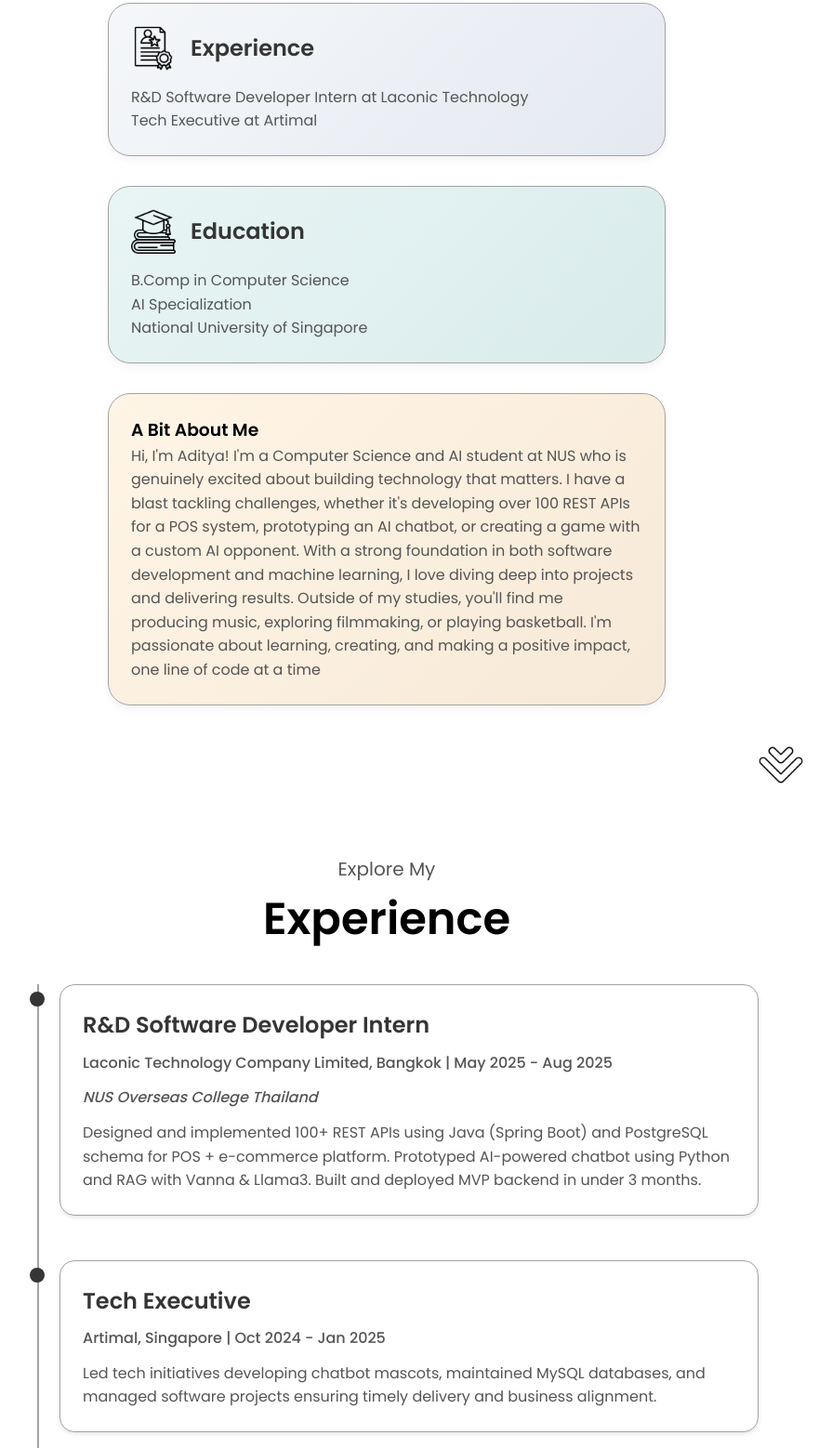
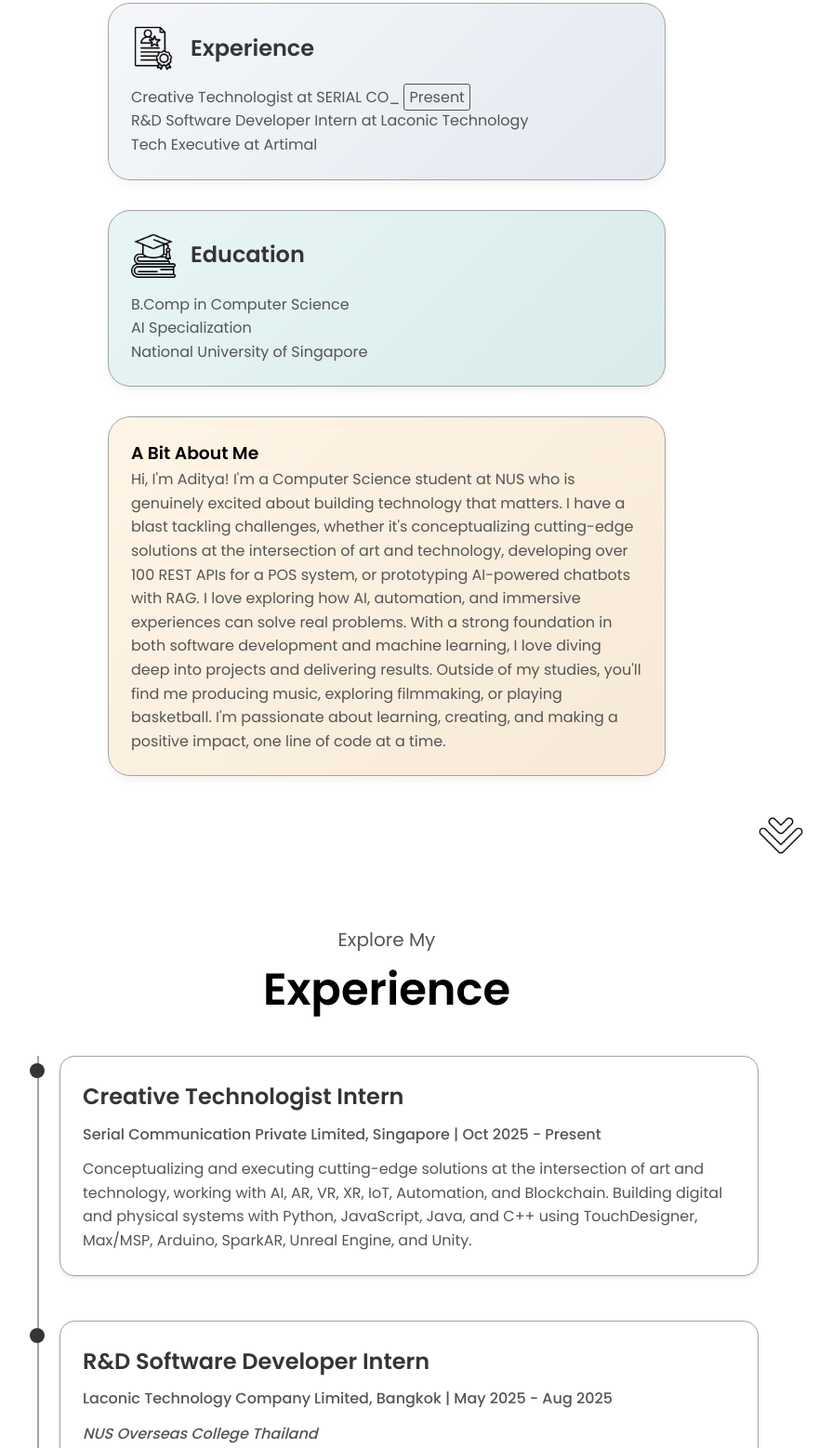
Before and after one commit to thisisaditya17/portfolio-website, a plain HTML site: page index.html in a window 1280 px wide. Shown: the part 1564-3122 px from the top of the page at 93% size, without its empty margins (224-1119 px from the left). Drawn offline with Linux system fonts and the light colour scheme.

Commit message:
Update resume with new experience

```diff
--- a/index.html
+++ b/index.html
@@ -46,7 +46,7 @@
             <h1 class="title">Aditya Joshi</h1>
             <p class="section__text__p2">Computer Science Student at NUS | AI Specialization</p>
             <div class="btn-container">
-                <button class="btn btn-color-2" onclick="window.open('./assets/Resume_sep2025.pdf')">
+                <button class="btn btn-color-2" onclick="window.open('./assets/Resume_Nov2025.pdf')">
                     Download Resume
                 </button>
                 <button class="btn btn-color-1" onclick="location.href='./#contacts'">
@@ -77,7 +77,9 @@
                       <img src="./assets/experience.png" alt="Experience icon" class="icon" />
                       <h3>Experience</h3>
                   </div>
-                  <p>R&D Software Developer Intern at Laconic Technology<br>Tech Executive at Artimal
+                <p>Creative Technologist at SERIAL CO_ <span style="background-color: transparent; color: #555555; border: 1px solid #555555; padding: 2px 5px; border-radius: 3px;">Present</span></p>
+                  <p>R&D Software Developer Intern at Laconic Technology</p>
+                  <p>Tech Executive at Artimal</p>
               </div>
               <div class="about-card education-card">
                   <div class="card-header">
@@ -89,7 +91,14 @@
               <div class="about-card bio-card">
                   <h3>A Bit About Me</h3>
                   <p>
-                      Hi, I'm Aditya! I'm a Computer Science and AI student at NUS who is genuinely excited about building technology that matters. I have a blast tackling challenges, whether it's developing over 100 REST APIs for a POS system, prototyping an AI chatbot, or creating a game with a custom AI opponent. With a strong foundation in both software development and machine learning, I love diving deep into projects and delivering results. Outside of my studies, you'll find me producing music, exploring filmmaking, or playing basketball. I'm passionate about learning, creating, and making a positive impact, one line of code at a time
+                    Hi, I'm Aditya! I'm a Computer Science student at NUS who is genuinely excited about building technology that matters.
+                    I have a blast tackling challenges, whether it's conceptualizing cutting-edge solutions at the intersection of art and technology,
+                    developing over 100 REST APIs for a POS system, or prototyping AI-powered chatbots with RAG. I love exploring how AI, automation,
+                    and immersive experiences can solve real problems.
+                    With a strong foundation in both software development and machine learning, I love diving deep into projects and delivering results.
+                    Outside of my studies, you'll find me producing music, exploring filmmaking, or playing basketball. I'm passionate about learning, creating,
+                    and making a positive impact, one line of code at a time.
+
                   </p>
               </div>
           </div>
@@ -103,6 +112,17 @@
       <div class="experience-timeline">
           <div class="timeline-container">
               <!-- Work Experience -->
+               <div class="timeline-item">
+                   <div class="timeline-dot"></div>
+                   <div class="timeline-content">
+                       <h2 class="experience-title">Creative Technologist Intern</h2>
+                       <p class="experience-subtitle">Serial Communication Private Limited, Singapore | Oct 2025 - Present</p>
+                       <p class="experience-desc">
+                           Conceptualizing and executing cutting-edge solutions at the intersection of art and technology, working with AI, AR, VR, XR, IoT, Automation, and Blockchain. Building digital and physical systems with Python, JavaScript, Java, and C++ using TouchDesigner, Max/MSP, Arduino, SparkAR, Unreal Engine, and Unity.
+                       </p>
+                   </div>
+               </div>
+
               <div class="timeline-item">
                   <div class="timeline-dot"></div>
                   <div class="timeline-content">
```
Also changed, not shown: 2 other files.
